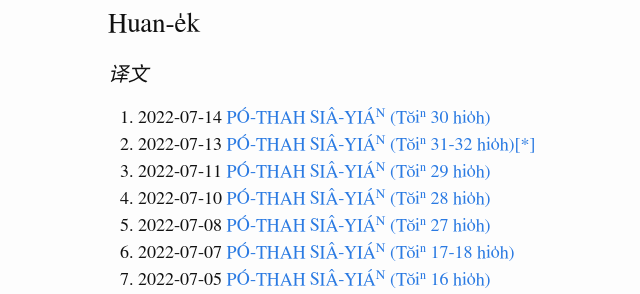
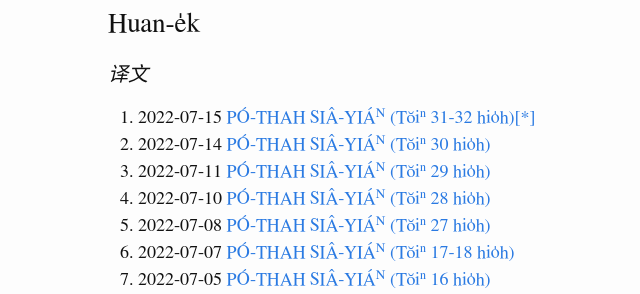
Before and after one commit to DonAnthonyLee/DonAnthonyLee.github.io, a Jekyll site: the page built from docs/puj.md, in a window 1280 px wide and 900 px high, scrolled down 1552 px. Shown: the part 151-445 px from the top of the window, without its empty margins (162-802 px from the left). Built offline with Jekyll 4.4.1, drawn with Linux system fonts in a browser that asks for light colours; some web fonts are replaced.

Commit message:
fix typo (IGNORE_CHANGELOG)

```diff
--- a/docs/puj/PagodaShadowsPage031-032.md
+++ b/docs/puj/PagodaShadowsPage031-032.md
@@ -1,14 +1,14 @@
 ---
 layout: post
 title:  "PÓ-THAH SIÂ-YIÁᴺ (Tŏiⁿ 31-32 hio̍h)[*]"
-date:   2022-07-13 12:30:00 +0800
+date:   2022-07-15 12:00:00 +0800
 tag: PUJ_translation
 ---
 
 {% include puj-style.html %}
 {% include changlog-table-style.html %}
 
-<!-- The Hakka women do not bind their feet j they lead a vigorous physical life, working chiefly in the open air. -->
+<!-- The Hakka women do not bind their feet; they lead a vigorous physical life, working chiefly in the open air. -->
 &nbsp;&nbsp;
 <!-- The better custom of these people influences those living on their borders, and the country women in their vicinity do not bind their feet. -->
 <!-- On their side of Tie Chiu, among those who live in hamlets and small villages, the custom is slowly dying out. -->
```
Also changed, not shown: docs/puj/PagodaShadowsPage030.md (+1 -1 lines).
